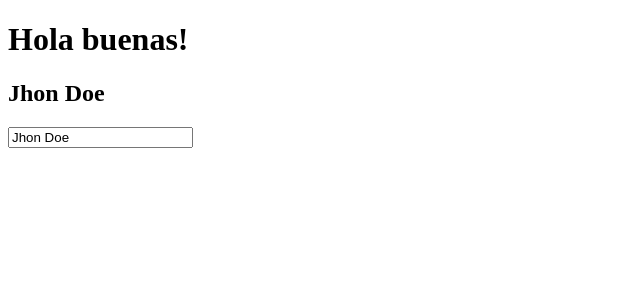
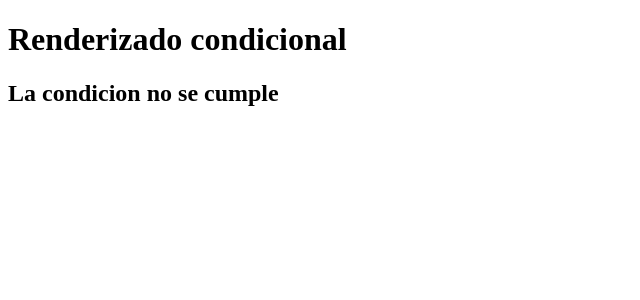
Before and after one commit to Paleloca18/my-project, a React (Vite) app: page / in a window 1280 px wide. Shown: the top 300 px of the page, without its empty margins (0-640 px from the left). Built offline with nearby package versions, Linux system fonts and the light colour scheme.

Commit message:
Renderizado Condicional

```diff
--- a/src/App.jsx
+++ b/src/App.jsx
@@ -1,22 +1,20 @@
-import { useState } from 'react';
 import './App.css';
 
 function App() {
-  const [myText] = useState("Tu nombre");
-  const [myValue, setMyValue] = useState("Jhon Doe");
-
-  const handleInput = (e) => {
-    console.log(e.target.value);
-    setMyValue(e.target.value);
-  };
+  const condition = false;
 
   return (
     <div>
-      <h1>Hola buenas!</h1>
-      <h2>{myValue}</h2>
-      <input type="text" placeholder={myText} value={myValue} onChange={handleInput}/>
+      <h1>Renderizado condicional</h1>
+      {/*condition && <h2>La condicion se cumple</h2>*/}
+
+      {condition ? (
+        <h2>La condicion se cumple</h2>
+      ) : (
+        <h2>La condicion no se cumple</h2>
+      )}
     </div>
-  );
+  )
 }
 
 export default App
```
